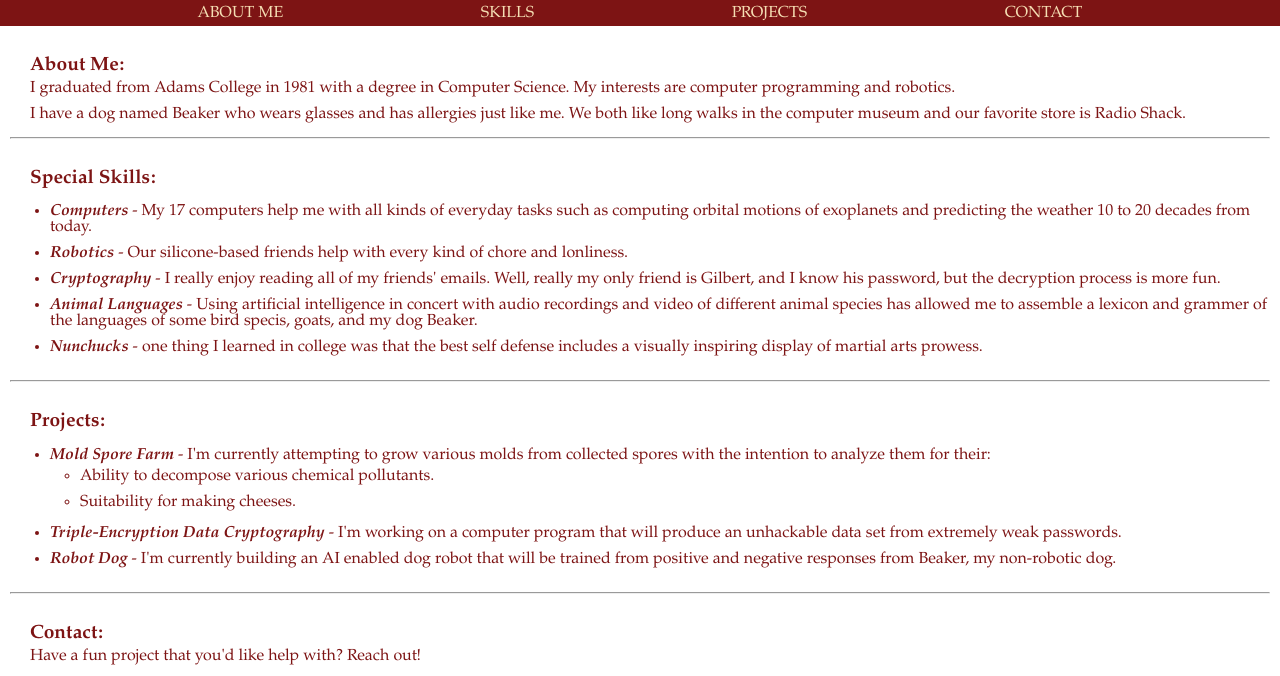
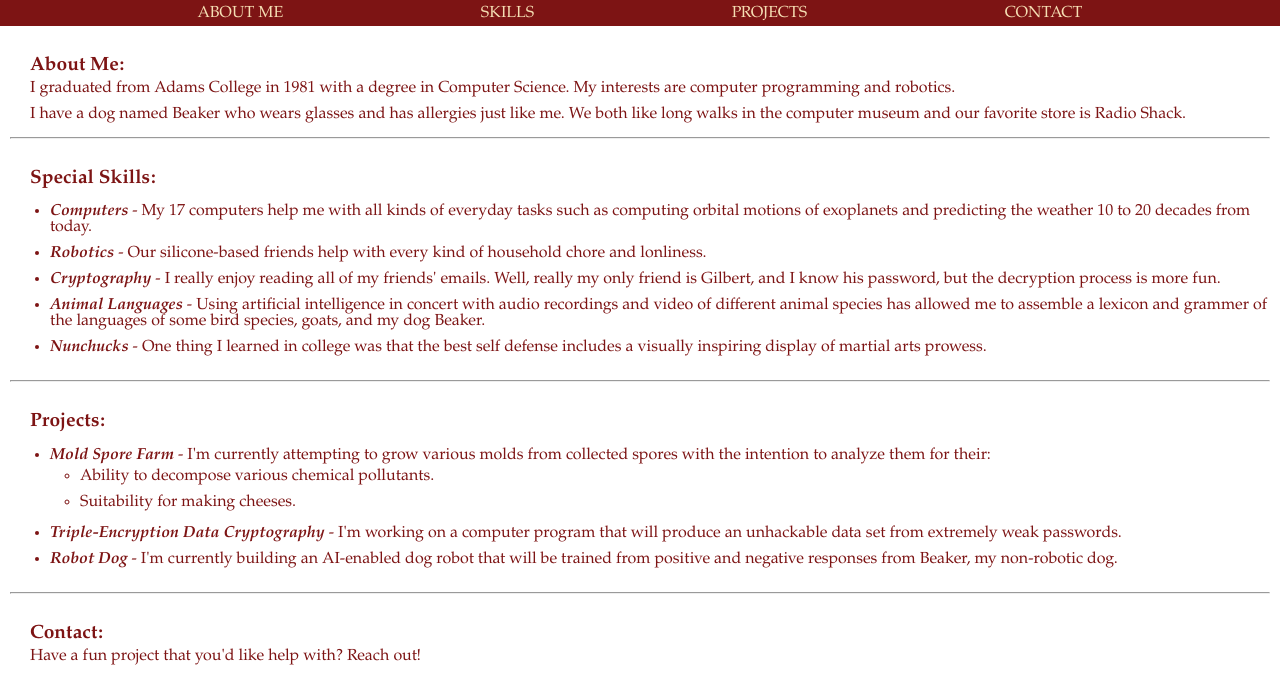
Before and after one commit to mcmitt/phase1.3_portfolio, a plain HTML site: page index.html in a window 1280 px wide. Shown: the part 266-942 px from the top of the page. Drawn offline with Linux system fonts and the light colour scheme.

Commit message:
fix typos

```diff
--- a/index.html
+++ b/index.html
@@ -44,13 +44,13 @@
                 <li><span class="skill">Computers</span> - My 17 computers help me with all kinds
                     of everyday tasks such as computing orbital motions of exoplanets and predicting the weather
                     10 to 20 decades from today.</li>
-                <li><span class="skill">Robotics</span> - Our silicone-based friends help with every kind of chore and lonliness.</li>
+                <li><span class="skill">Robotics</span> - Our silicone-based friends help with every kind of household chore and lonliness.</li>
                 <li><span class="skill">Cryptography</span> - I really enjoy reading all of my friends' emails. Well, really my
                     only friend is Gilbert, and I know his password, but the decryption process is more fun.</li>
                 <li><span class="skill">Animal Languages</span> - Using artificial intelligence in concert with audio recordings
                     and video of different animal species has allowed me to assemble a lexicon and grammer of the languages of some
-                    bird specis, goats, and my dog Beaker.</li>
-                <li><span class="skill">Nunchucks</span> - one thing I learned in college was that the best
+                    bird species, goats, and my dog Beaker.</li>
+                <li><span class="skill">Nunchucks</span> - One thing I learned in college was that the best
                     self defense includes a visually inspiring display of martial
                     arts prowess.</li>
             </ul>
@@ -67,7 +67,7 @@
                     </ul>
                 <li><span class="skill">Triple-Encryption Data Cryptography</span> - I'm working on a computer program that will
                     produce an unhackable data set from extremely weak passwords.
-                <li><span class="skill">Robot Dog</span> - I'm currently building an AI enabled dog robot that will be trained from
+                <li><span class="skill">Robot Dog</span> - I'm currently building an AI-enabled dog robot that will be trained from
                     positive and negative responses from Beaker, my non-robotic dog.
             </ul>
             <hr>
```
